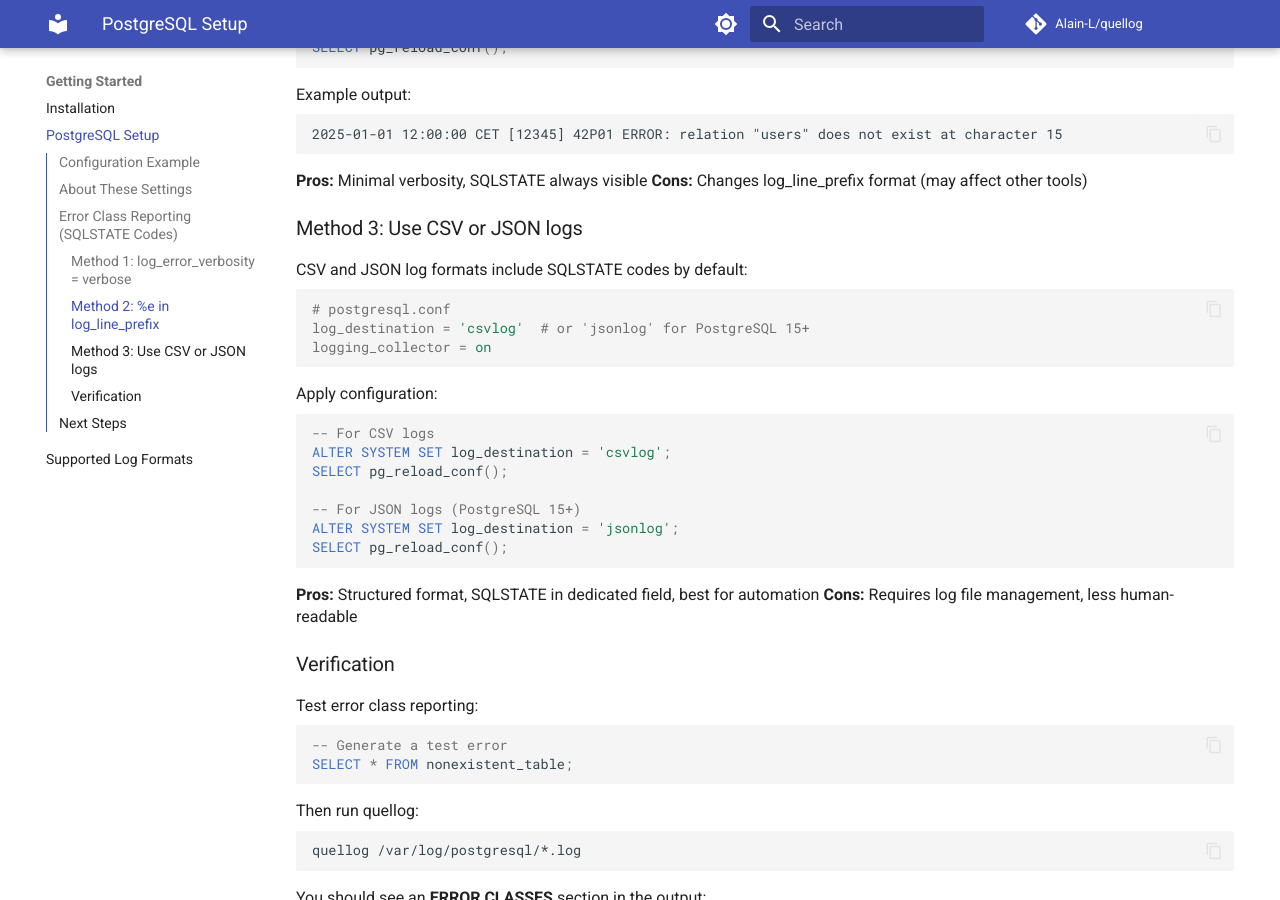
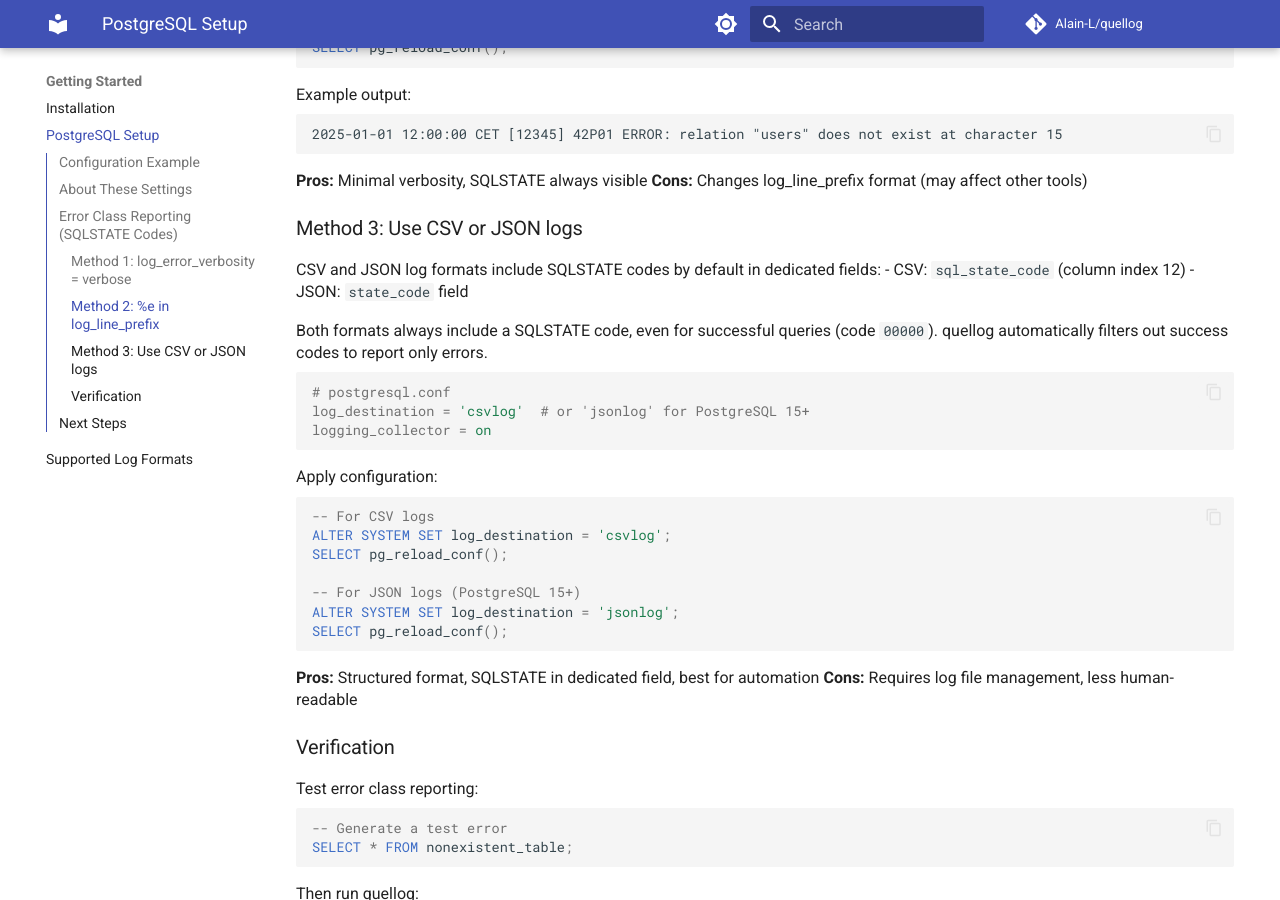
Before and after one commit to Alain-L/quellog, an MkDocs documentation site: the page built from docs/postgresql-setup.md, in a window 1280 px wide and 900 px high, scrolled down 2021 px. Built offline with MkDocs 1.6.1 and Material for MkDocs 9.7.7, drawn with Linux system fonts in a browser that asks for light colours; comment, search, counter and statistics services are not loaded.

Commit message:
docs: clarify CSV/JSON SQLSTATE field details
Add precision about SQLSTATE code location and filtering:
- CSV: column index 12 (sql_state_code)
- JSON: state_code field
- Note that 00000 (success) codes are automatically filtered

````diff
--- a/docs/postgresql-setup.md
+++ b/docs/postgresql-setup.md
@@ -107,7 +107,11 @@
 
 ### Method 3: Use CSV or JSON logs
 
-CSV and JSON log formats include SQLSTATE codes by default:
+CSV and JSON log formats include SQLSTATE codes by default in dedicated fields:
+- CSV: `sql_state_code` (column index 12)
+- JSON: `state_code` field
+
+Both formats always include a SQLSTATE code, even for successful queries (code `00000`). quellog automatically filters out success codes to report only errors.
 
 ```ini
 # postgresql.conf
````
